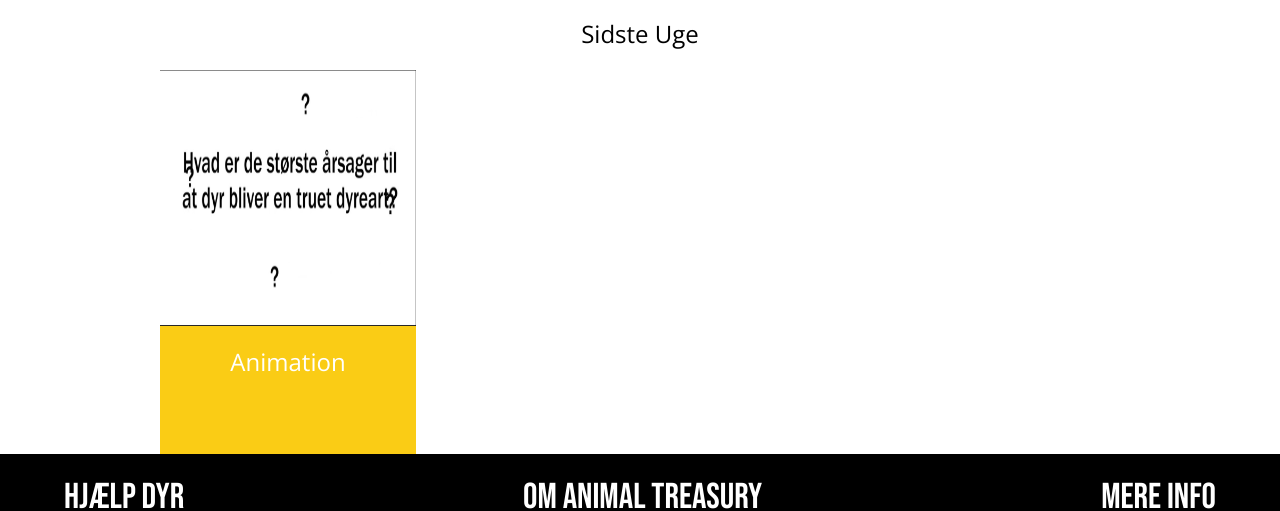
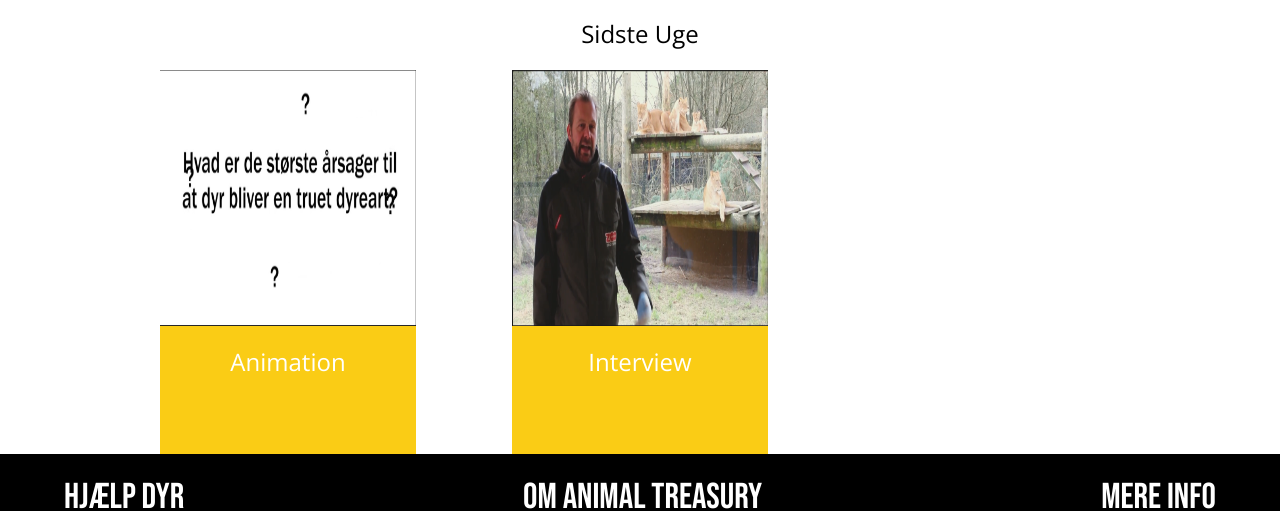
Before and after one commit to Bobby2075/ddu-zoo, a Next.js app: page /News in a window 1280 px wide. Shown: the part 158-669 px from the top of the page. Built offline with nearby package versions, Linux system fonts and the light colour scheme; no server answers; the database is empty.

Commit message:
aaaaaaaaaaaa

```diff
--- a/pages/News/index.tsx
+++ b/pages/News/index.tsx
@@ -4,6 +4,7 @@ import Link from "next/link";
 import React from "react";
 import NewsCard from "../../components/NewsCard";
 import Thumbnail from "../../public/img/thumbnail.jpg";
+import video from "../../public/img/videothumb.png";
 
 export async function getServerSideProps() {
   const prisma = new PrismaClient();
@@ -46,6 +47,18 @@ function index({ Initialnews }) {
               </div>
             </a>
           </Link>
+          <Link href={"/News/video"}>
+            <a>
+              <div id="news container" className="w-64 h-96 bg-yellow-400">
+                <div className="relative w-auto h-64">
+                  <Image src={video} layout="fill" />
+                </div>
+                <h1 className="text-center text-2xl pt-5 text-white">
+                  Interview
+                </h1>
+              </div>
+            </a>
+          </Link>
         </div>
       </div>
 
--- /dev/null
+++ b/pages/News/video.tsx
@@ -0,0 +1,18 @@
+import React from "react";
+import ReactPlayer from "react-player/lazy";
+
+function animation() {
+  return (
+    <div className="mx-32 my-10">
+      <h1 className="text-center text-3xl mb-10">Tjek den her video</h1>
+      <ReactPlayer
+        url="https://youtu.be/HIdDhycjZuU"
+        controls={true}
+        height="100vh"
+        width="100%"
+      />
+    </div>
+  );
+}
+
+export default animation;
```
Also changed, not shown: public/img/videothumb.PNG (added).
